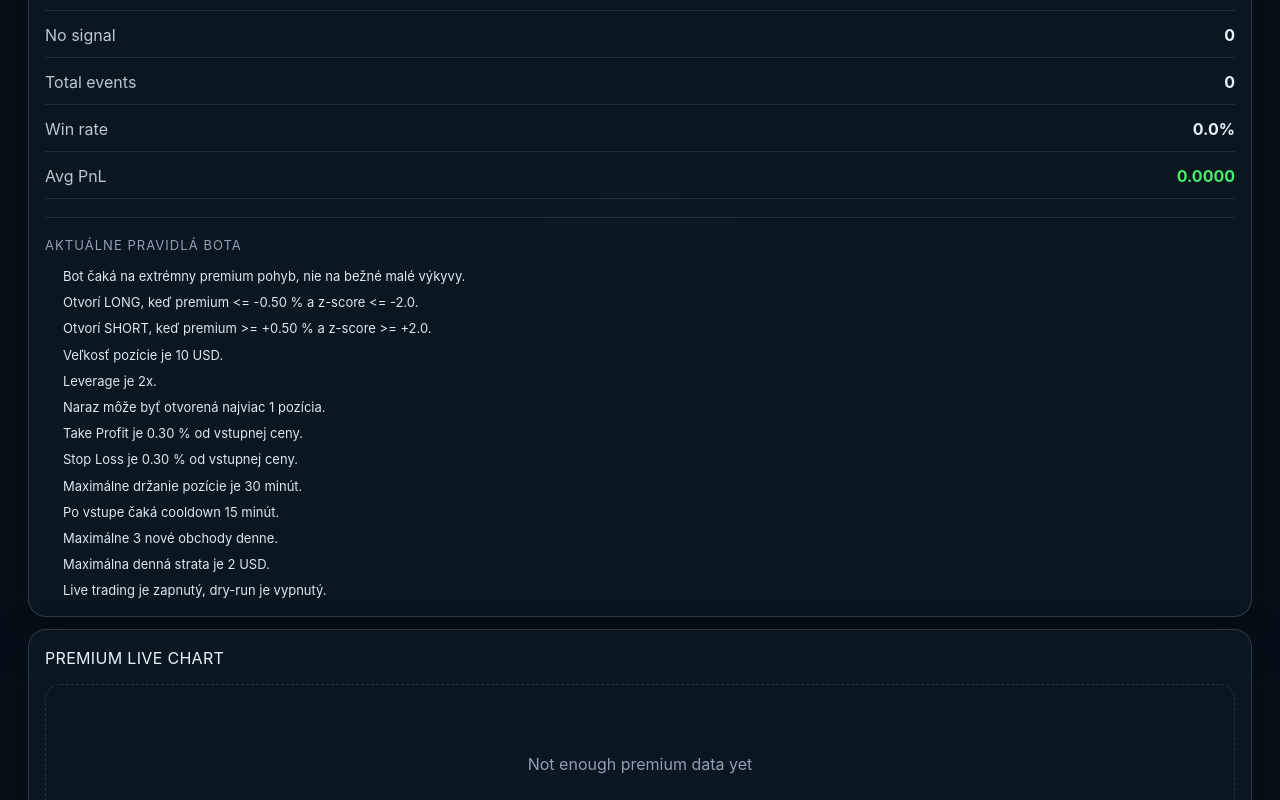
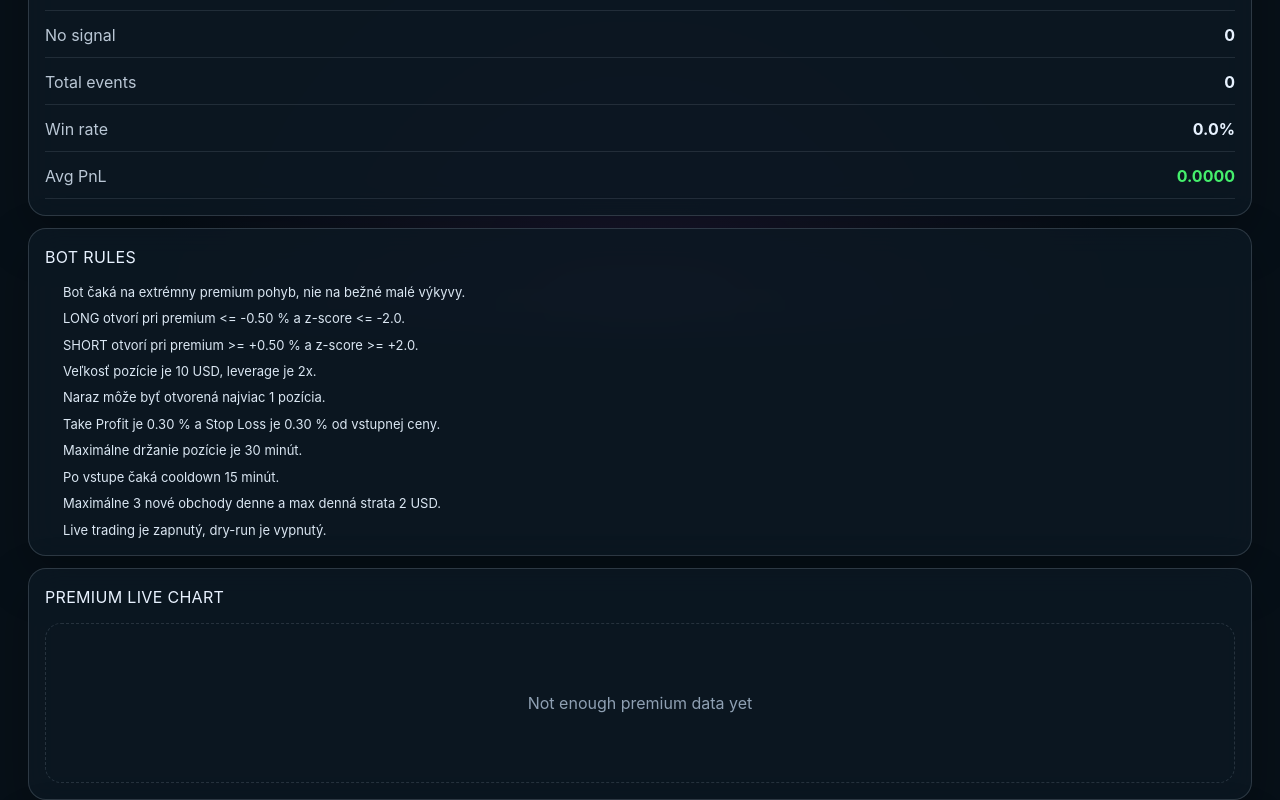
Before and after one commit to MatoB13/matotam, a Next.js app: page /strikebot in a window 1280 px wide. Shown: the part 627-1427 px from the top of the page. Built offline with nearby package versions, Linux system fonts and the light colour scheme.

Commit message:
Fix strikebot rules panel layout

```diff
--- a/src/app/strikebot/StrikebotDashboard.tsx
+++ b/src/app/strikebot/StrikebotDashboard.tsx
@@ -221,17 +221,14 @@ function PremiumSparkline({ events }: { events: RuntimeEvent[] }) {
 
 const BOT_RULES = [
   "Bot čaká na extrémny premium pohyb, nie na bežné malé výkyvy.",
-  "Otvorí LONG, keď premium <= -0.50 % a z-score <= -2.0.",
-  "Otvorí SHORT, keď premium >= +0.50 % a z-score >= +2.0.",
-  "Veľkosť pozície je 10 USD.",
-  "Leverage je 2x.",
+  "LONG otvorí pri premium <= -0.50 % a z-score <= -2.0.",
+  "SHORT otvorí pri premium >= +0.50 % a z-score >= +2.0.",
+  "Veľkosť pozície je 10 USD, leverage je 2x.",
   "Naraz môže byť otvorená najviac 1 pozícia.",
-  "Take Profit je 0.30 % od vstupnej ceny.",
-  "Stop Loss je 0.30 % od vstupnej ceny.",
+  "Take Profit je 0.30 % a Stop Loss je 0.30 % od vstupnej ceny.",
   "Maximálne držanie pozície je 30 minút.",
   "Po vstupe čaká cooldown 15 minút.",
-  "Maximálne 3 nové obchody denne.",
-  "Maximálna denná strata je 2 USD.",
+  "Maximálne 3 nové obchody denne a max denná strata 2 USD.",
   "Live trading je zapnutý, dry-run je vypnutý.",
 ];
 
@@ -425,18 +422,18 @@ export default function StrikebotDashboard({ token }: { token: string }) {
             <div><span>Win rate</span><strong>{stats.winRate.toFixed(1)}%</strong></div>
             <div><span>Avg PnL</span><strong className={stats.avgPnl >= 0 ? styles.goodText : styles.badText}>{stats.avgPnl.toFixed(4)}</strong></div>
           </div>
+        </article>
 
-          <div className={styles.rulesBox}>
-            <h3>Aktuálne pravidlá bota</h3>
+        <article className={`${styles.panel} ${styles.rulesPanel}`}>
+          <h2>Bot Rules</h2>
           <ul className={styles.rulesList}>
             {BOT_RULES.map((rule) => (
               <li key={rule}>{rule}</li>
             ))}
           </ul>
-          </div>
         </article>
 
-        <article className={styles.panelWide}>
+        <article className={`${styles.panelWide} ${styles.chartPanel}`}>
           <h2>Premium Live Chart</h2>
           <PremiumSparkline events={data?.recentEvents ?? []} />
         </article>
--- a/src/app/strikebot/strikebot.module.css
+++ b/src/app/strikebot/strikebot.module.css
@@ -188,6 +188,7 @@
   display: grid;
   grid-template-columns: 280px 1fr 1fr;
   gap: 12px;
+  align-items: start;
 }
 
 .panel,
@@ -393,18 +394,9 @@
   .metricCard { min-height: 86px; }
 }
 
-.rulesBox {
-  margin-top: 18px;
-  padding-top: 18px;
-  border-top: 1px solid rgba(168, 181, 197, 0.14);
-}
-
-.rulesBox h3 {
-  margin: 0 0 12px;
-  font-size: 13px;
-  letter-spacing: 0.08em;
-  text-transform: uppercase;
-  color: #8fa0b3;
+/* Bot rules panel: separate card so it does not stretch or break the chart row. */
+.rulesPanel {
+  min-height: 220px;
 }
 
 .rulesList {
@@ -417,5 +409,9 @@
 .rulesList li {
   color: #dbe7f3;
   font-size: 13px;
-  line-height: 1.4;
+  line-height: 1.42;
 }
+
+.chartPanel {
+  grid-column: span 1;
+}
```
Lines whose indentation alone changed are shown as unchanged.
